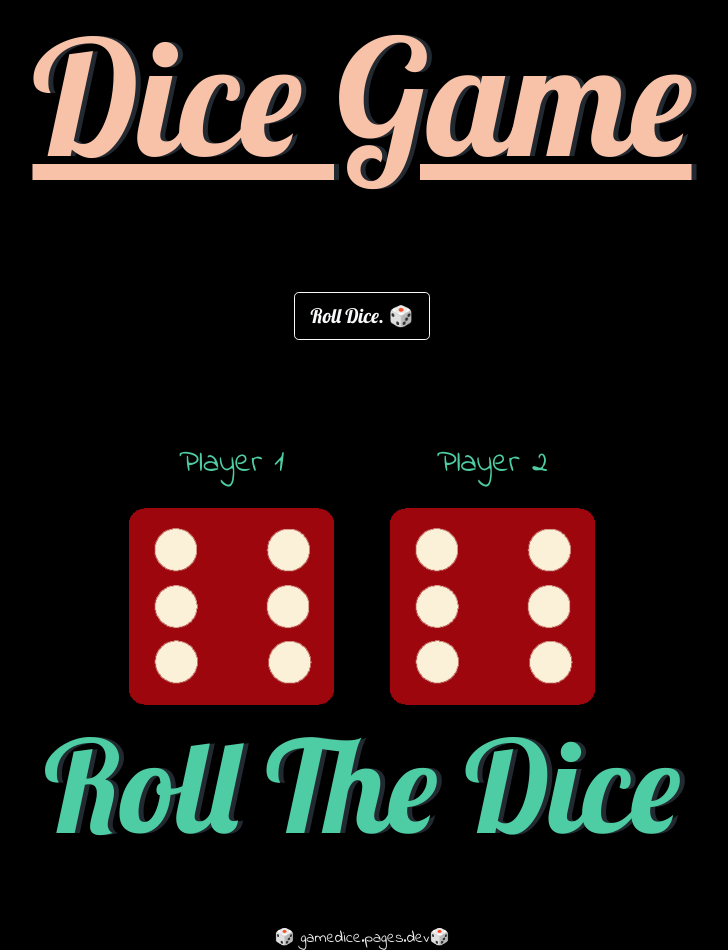
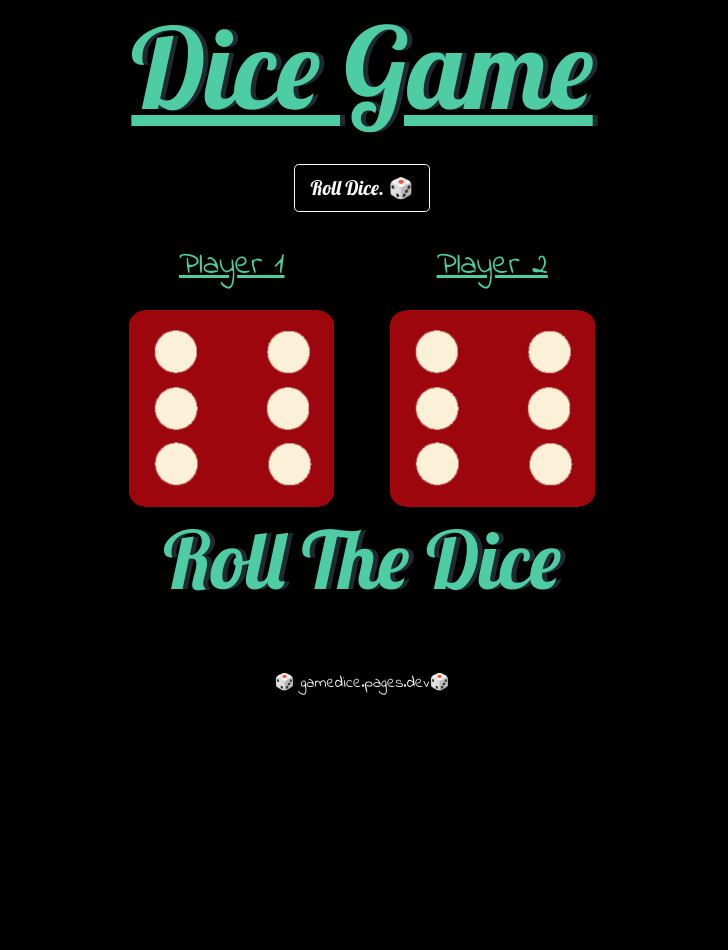
Before and after one commit to noob04coder/dicegames, a plain HTML site: page index.html in a window 1280 px wide. Shown: the whole page, without its empty margins (278-1006 px from the left). After the commit the page ends 800 px from the top, so only its background shows below. Drawn offline with nearby package versions, Linux system fonts and the light colour scheme.

Commit message:
Update styles.css

```diff
--- a/styles.css
+++ b/styles.css
@@ -5,8 +5,8 @@
 }
 #heading{
   /* font-family: 'Indie Flower', cursive; */
-  font-size: 10rem;
-  color: rgb(248, 194, 169);
+  font-size: 7rem;
+  color: #4ECCA3;
   text-decoration: underline;
 }
 .dice {
@@ -17,7 +17,7 @@
 .roll-button{
   text-align: center;
   margin: auto;
-  padding: 100px;
+  padding: 30px;
   font-family: 'Lobster',cursive;
   }
 
@@ -31,7 +31,7 @@ h1 {
   margin: auto;
   font-family: 'Lobster', cursive;
   text-shadow: 5px 0 #232931;
-  font-size: 8rem;
+  font-size: 5rem;
   color: #4ECCA3;
   /* padding: 0 350px; */
 }
@@ -40,6 +40,7 @@ p {
   font-size: 2rem;
   color: #4ECCA3;
   font-family: 'Indie Flower', cursive;
+  text-decoration: underline;
 }
 
 img {
```
